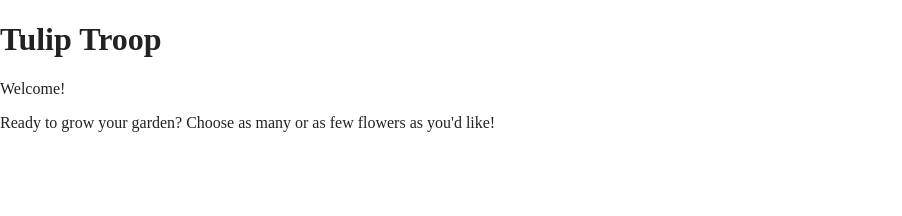
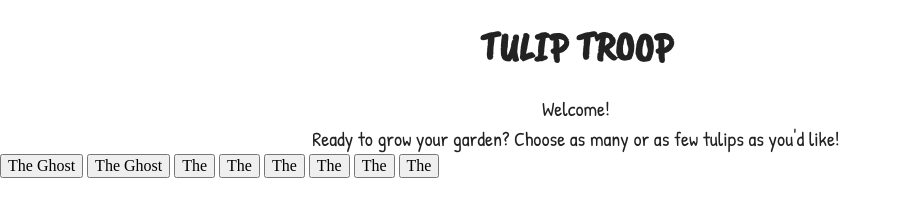
Before and after one commit to Sarah-Thomas-992/Tulip-Troop, a website built with Parcel: page index.html in a window 1280 px wide. Shown: the whole page, without its empty margins (0-902 px from the left). Built offline with nearby package versions, Linux system fonts and the light colour scheme.

Commit message:
Building HTML and CSS

```diff
--- a/css/main.css
+++ b/css/main.css
@@ -86,6 +86,42 @@ textarea {
 /* ==========================================================================
    Author's custom styles
    ========================================================================== */
+
+.content-wrapper {
+  width: 90%;
+  display: flex;
+  flex-flow: row wrap;
+}
+
+.top {
+  width: 100%;
+  padding: 0;
+  margin: 20px;
+}
+
+.top h1 {
+  text-align: center;
+  font-family: 'Caveat Brush', cursive;
+  font-size: 40px;
+  text-transform: uppercase;
+  line-height: 0;
+}
+
+.instructions {
+  width: 100%;
+}
+
+.instructions p{
+  font-family: 'Patrick Hand', cursive;
+  font-size: 20px;
+  line-height: 30px;
+  text-align: center;
+  padding: 0;
+  margin: 0;
+}
+
+
+
 
 /* ==========================================================================
    Helper classes
@@ -180,9 +216,9 @@ textarea {
 }
 
 @media print,
-  (-webkit-min-device-pixel-ratio: 1.25),
-  (min-resolution: 1.25dppx),
-  (min-resolution: 120dpi) {
+(-webkit-min-device-pixel-ratio: 1.25),
+(min-resolution: 1.25dppx),
+(min-resolution: 120dpi) {
   /* Style adjustments for high resolution devices */
 }
 
@@ -193,6 +229,7 @@ textarea {
    ========================================================================== */
 
 @media print {
+
   *,
   *::before,
   *::after {
--- a/index.html
+++ b/index.html
@@ -35,7 +35,17 @@
     </div>
     <div class="instructions">
       <p>Welcome!</p>
-      <p>Ready to grow your garden? Choose as many or as few flowers as you'd like!</p>
+      <p>Ready to grow your garden? Choose as many or as few tulips as you'd like!</p>
+    </div>
+    <div class="button-bank">
+      <button class="ghost">The Ghost</button>
+      <button class="">The Ghost</button>
+      <button class="">The </button>
+      <button class="">The </button>
+      <button class="">The </button>
+      <button class="">The </button>
+      <button class="">The </button>
+      <button class="">The </button>
     </div>
     <div class="flower-garden">
     </div>
```
